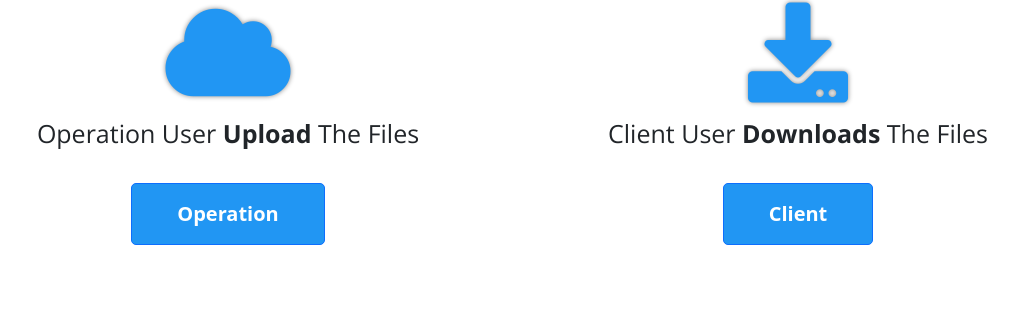
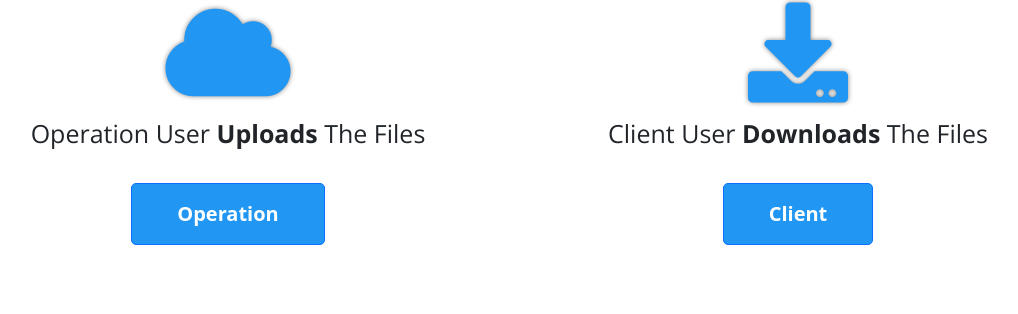
Before and after one commit to tushar1854/SecureFileSharing, a Flask app: page / in a window 1280 px wide. Shown: the part 167-481 px from the top of the page, without its empty margins (127-1145 px from the left). Run offline with Flask 3, Linux system fonts and the light colour scheme; some libraries are stand-ins or nearby versions.

Commit message:
third commit

```diff
--- a/frontend/templates/index.html
+++ b/frontend/templates/index.html
@@ -11,7 +11,7 @@
       <i class="fa fa-cloud" aria-hidden="true"></i>
       <br>
       <br>
-      <h1>Operation User <strong>Upload</strong> The Files</h1>
+      <h1>Operation User <strong>Uploads</strong> The Files</h1>
       <br>
       <br>
       <a href="{{url_for('login')}}" class="btn btn-primary btn-lg p-4 " style=" background-color: #2196f3;" id="call-to-action"><span class="p-5 fs-2 fw-bolder">Operation</span></a>
```
